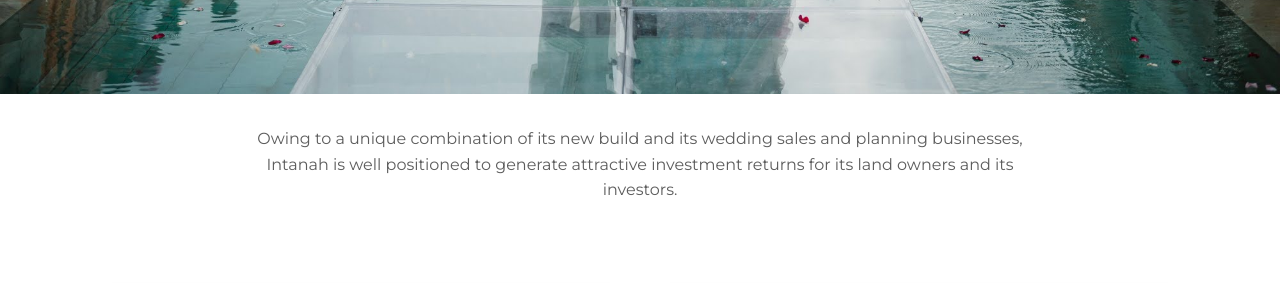
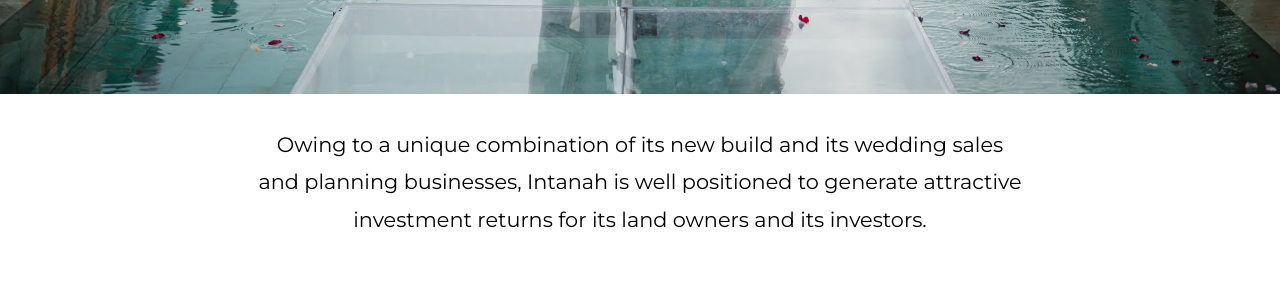
Before and after one commit to lucrob29/Intanah-web, a plain HTML site: page index.html in a window 1280 px wide. Shown: the part 2580-2863 px from the top of the page. Drawn offline with Linux system fonts and the light colour scheme; no server answers; grey boxes are pictures that could not be loaded.

Commit message:
Update break text styling to match projects description

```diff
--- a/styles.css
+++ b/styles.css
@@ -450,9 +450,9 @@ footer {
 .break-text {
     max-width: 800px;
     margin: 2rem auto;
-    font-size: 1rem;
-    line-height: 1.6;
-    color: rgba(51, 51, 51, 0.8);
+    font-size: 1.3rem;
+    line-height: 1.8;
+    color: #000000;
     padding: 0 1rem;
     text-align: center;
     font-weight: 400;
```
